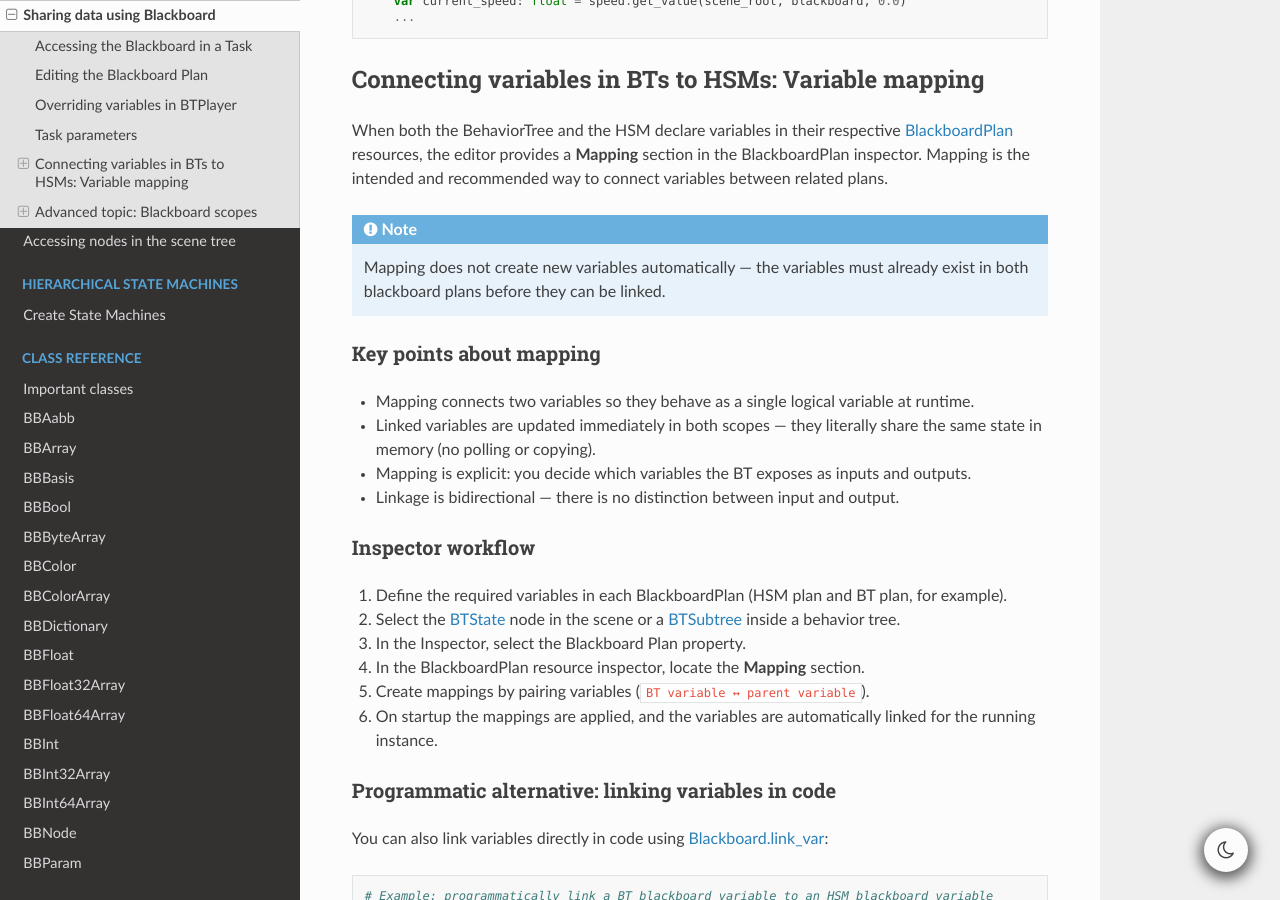
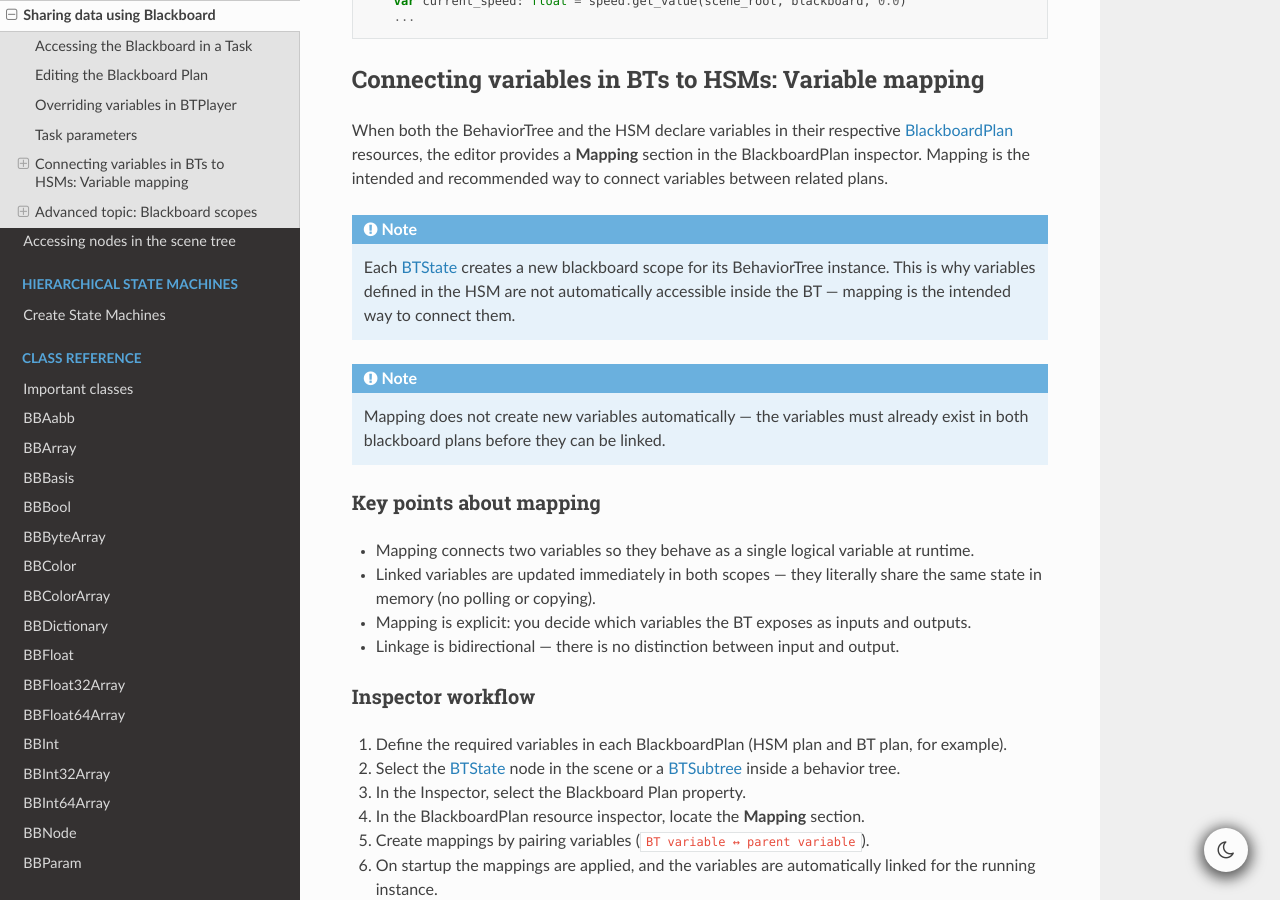
Before and after one commit to limbonaut/limboai, a Sphinx documentation site: the page built from doc/source/behavior-trees/using-blackboard.rst, in a window 1280 px wide and 900 px high, scrolled down 2238 px. Built offline with Sphinx 7.4.7 and the Read the Docs theme 3.1.0, drawn with Linux system fonts in a browser that asks for light colours; pages that are not in the unit, such as notebooks, are missing from menus.

Commit message:
Add note

```diff
--- a/doc/source/behavior-trees/using-blackboard.rst
+++ b/doc/source/behavior-trees/using-blackboard.rst
@@ -120,6 +120,11 @@ section in the BlackboardPlan inspector. Mapping is the intended and recommended
 connect variables between related plans.
 
 .. note::
+   Each :ref:`BTState <class_BTState>` creates a new blackboard scope for its
+   BehaviorTree instance. This is why variables defined in the HSM are not automatically
+   accessible inside the BT — mapping is the intended way to connect them.
+
+.. note::
    Mapping does not create new variables automatically — the variables must already
    exist in both blackboard plans before they can be linked.
 
```
